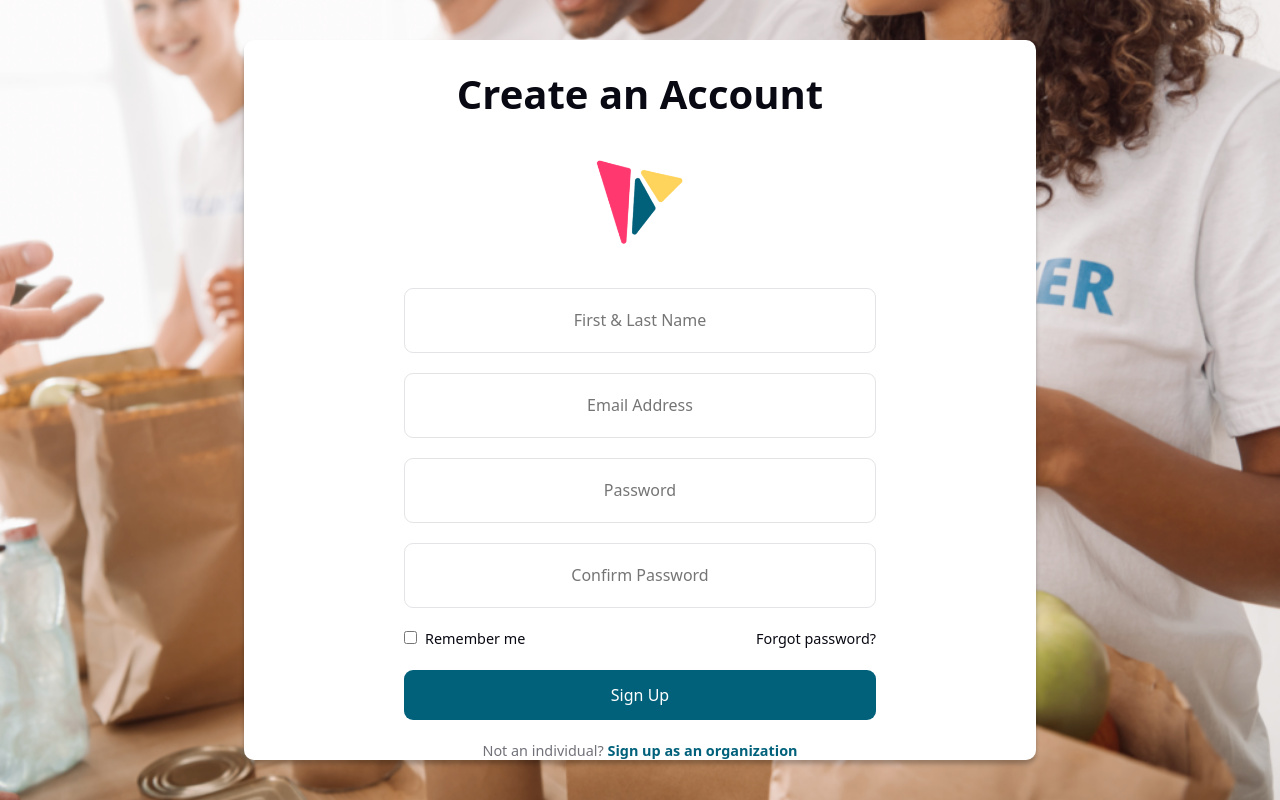
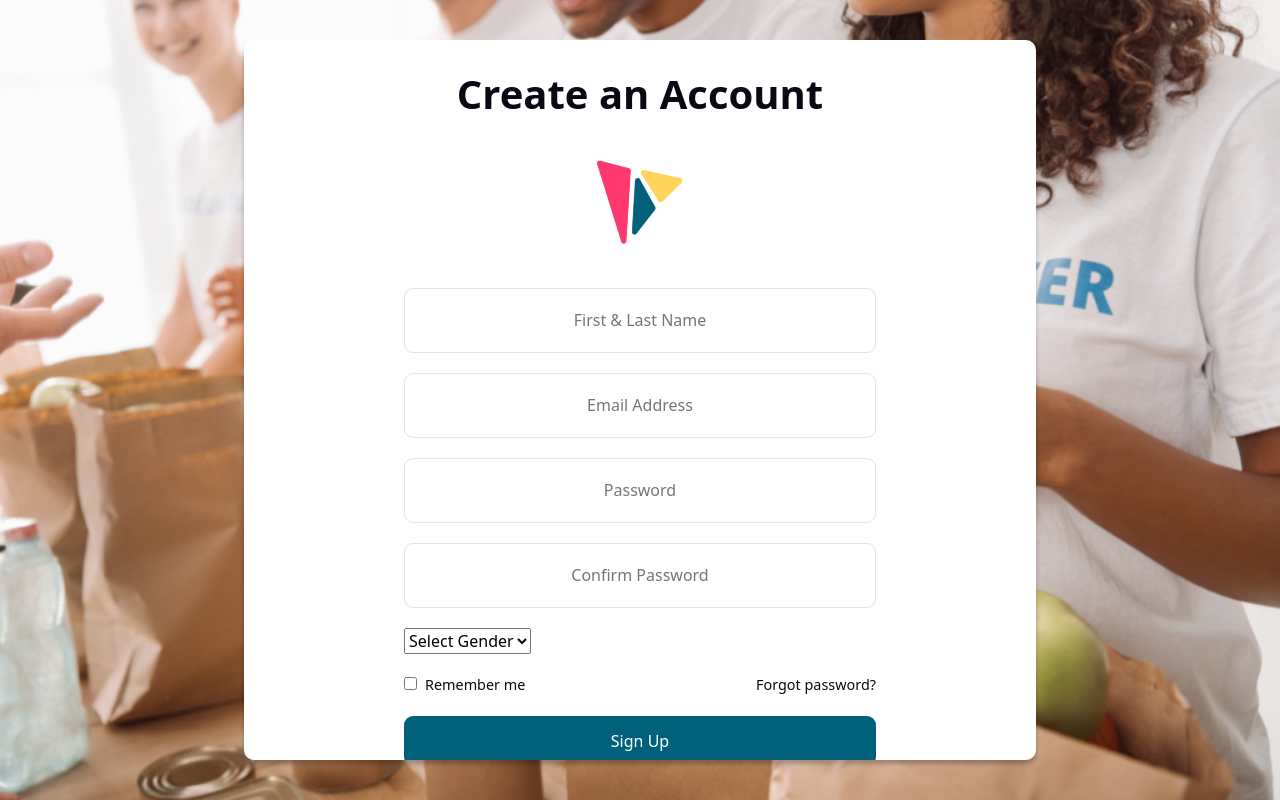
Before and after one commit to AtriaCoop/townhall-frontend, a Next.js app: page /loading/loading in a window 1280 px wide. Both pictures are taken after a click on the button "Individual". Built offline with nearby package versions, Linux system fonts and the light colour scheme.

Commit message:
fetching post method for volunteering sign up

```diff
--- a/src/pages/loading/loading.jsx
+++ b/src/pages/loading/loading.jsx
@@ -8,6 +8,15 @@ export default function Loading() {
     const [showSignInScreen, setShowSignInScreen] = useState(false);
     const [showIndividualScreen, setShowIndividualScreen] = useState(false);
     const [showOrganizationScreen, setShowOrganizationScreen] = useState(false);
+    const [formData, setFormData] = useState({
+        fullName: "",
+        email: "",
+        password: "",
+        confirmPassword: "",
+        gender: "",
+    });
+    const [error, setError] = useState(null);
+    const [successful, setSuccessful] = useState(null);
 
     useEffect(() => {
         const logoSequence = [
@@ -33,6 +42,90 @@ export default function Loading() {
 
     // Navigation
     const router = useRouter();
+
+    // Signing up
+    const handleChange = (e) => {
+        setFormData({
+            ...formData,
+            [e.target.name]: e.target.value,
+        });
+    };
+
+    const handleSubmit = async (e) => {
+        e.preventDefault();
+
+        if (formData.password.length < 11) {
+            setError("Password must be at least 11 characters long");
+            return;
+        }
+
+        if (!isNaN(formData.password)) {
+            setError("Password cannot be entirely numeric");
+            return;
+        }
+
+        if (formData.password !== formData.confirmPassword) {
+            setError("Passwords do not match.");
+            return;
+        }
+
+        // Split full name into first and last name
+        const nameParts = formData.fullName.trim().split(" ");
+        if (nameParts.length < 2) {
+            setError("Please enter both first and last name.");
+            return;
+        }
+        const firstName = nameParts[0];
+        const lastName = nameParts.slice(1).join(" ");
+
+        try {
+            const response = await fetch("http://127.0.0.1:8000/volunteer/create_volunteer/", {
+                method: "POST",
+                headers: {
+                    "Content-Type": "application/json",
+                },
+                body: JSON.stringify({
+                    first_name: firstName,
+                    last_name: lastName,
+                    email: formData.email,
+                    password: formData.password,
+                    gender: formData.gender,  // assuming you have this field in state
+                }),
+            });
+
+            if (response.ok) {
+                const data = await response.json();
+                console.log("Success:", data);
+                setSuccessful("Account created successfully! Redirecting...");
+                setTimeout(() => {
+                    setShowIndividualScreen(false);
+                    setShowSignInScreen(true);
+                }, 2000)
+
+                // Reset form fields
+                setFormData({
+                    fullName: "",
+                    email: "",
+                    password: "",
+                    confirmPassword: "",
+                    gender: "",
+                });
+                setError(null);
+            } else {
+                const errorData = await response.json();
+                // Check if the error is about the email
+                if (errorData.email) {
+                    setError("The email has already been used.");
+                } else {
+                    setError("Something went wrong. Please try again.");
+                }
+            }
+        } catch (error) {
+            console.error("Error:", error);
+            setError("Something went wrong. Please try again.");
+        }
+    };
+
 
     const handleSignIn = () => {
         event.preventDefault();
@@ -100,22 +193,31 @@ export default function Loading() {
                 <div className={styles.formModal}>
                     <h1 className={styles.formModalTitle}>Create an Account</h1>
                     <img className={styles.modalLogo} src="/assets/logo.png" alt="App Logo" />
-                    <form className={styles.form}>
+                    <form className={styles.form} onSubmit={handleSubmit}>
                         <div className={styles.inputGroup}>
-                        <label htmlFor="fullName"></label>
-                        <input className={styles.email} type="text" id="fullName" name="fullName" placeholder="First & Last Name" />
+                            <label htmlFor="fullName"></label>
+                            <input className={styles.email} type="text" id="fullName" name="fullName" value={formData.fullName} onChange={handleChange} placeholder="First & Last Name" required/>
                         </div>
                         <div className={styles.inputGroup}>
-                        <label htmlFor="email"></label>
-                        <input className={styles.password} type="email" id="email" name="email" placeholder="Email Address" />
+                            <label htmlFor="email"></label>
+                            <input className={styles.password} type="email" id="email" name="email" value={formData.email} onChange={handleChange} placeholder="Email Address" required/>
                         </div>
                         <div className={styles.inputGroup}>
-                        <label htmlFor="password"></label>
-                        <input className={styles.password} type="password" id="password" name="password" placeholder="Password" />
+                            <label htmlFor="password"></label>
+                            <input className={styles.password} type="password" id="password" name="password" value={formData.password} onChange={handleChange} placeholder="Password" required/>
                         </div>
                         <div className={styles.inputGroup}>
-                        <label htmlFor="confirmPassword"></label>
-                        <input className={styles.password} type="password" id="confirmPassword" name="confirmPassword" placeholder="Confirm Password" />
+                            <label htmlFor="confirmPassword"></label>
+                            <input className={styles.password} type="password" id="confirmPassword" name="confirmPassword" value={formData.confirmPassword} onChange={handleChange} placeholder="Confirm Password" required/>
+                        </div>
+                        <div className={styles.inputGroup}>
+                            <label htmlFor="gender"></label>
+                            <select name="gender" id="gneder" value={formData.gender} onChange={handleChange} required>
+                                <option value="">Select Gender</option>
+                                <option value="M">Male</option>
+                                <option value="F">Female</option>
+                                <option value="O">Other</option>
+                            </select>
                         </div>
                         <div className={styles.options}>
                         <div>
@@ -124,6 +226,8 @@ export default function Loading() {
                         </div>
                         <a className={styles.forgotPw} href="#" onClick={(e) => e.preventDefault()}>Forgot password?</a>
                         </div>
+                        {error && <p className={styles.error}>{error}</p>}
+                        {successful && <p className={styles.successful}>{successful}</p>}
                         <button type="submit" className={styles.signInButton}>Sign Up</button>
                     </form>
                         <p className={styles.signInFooter}>
```
